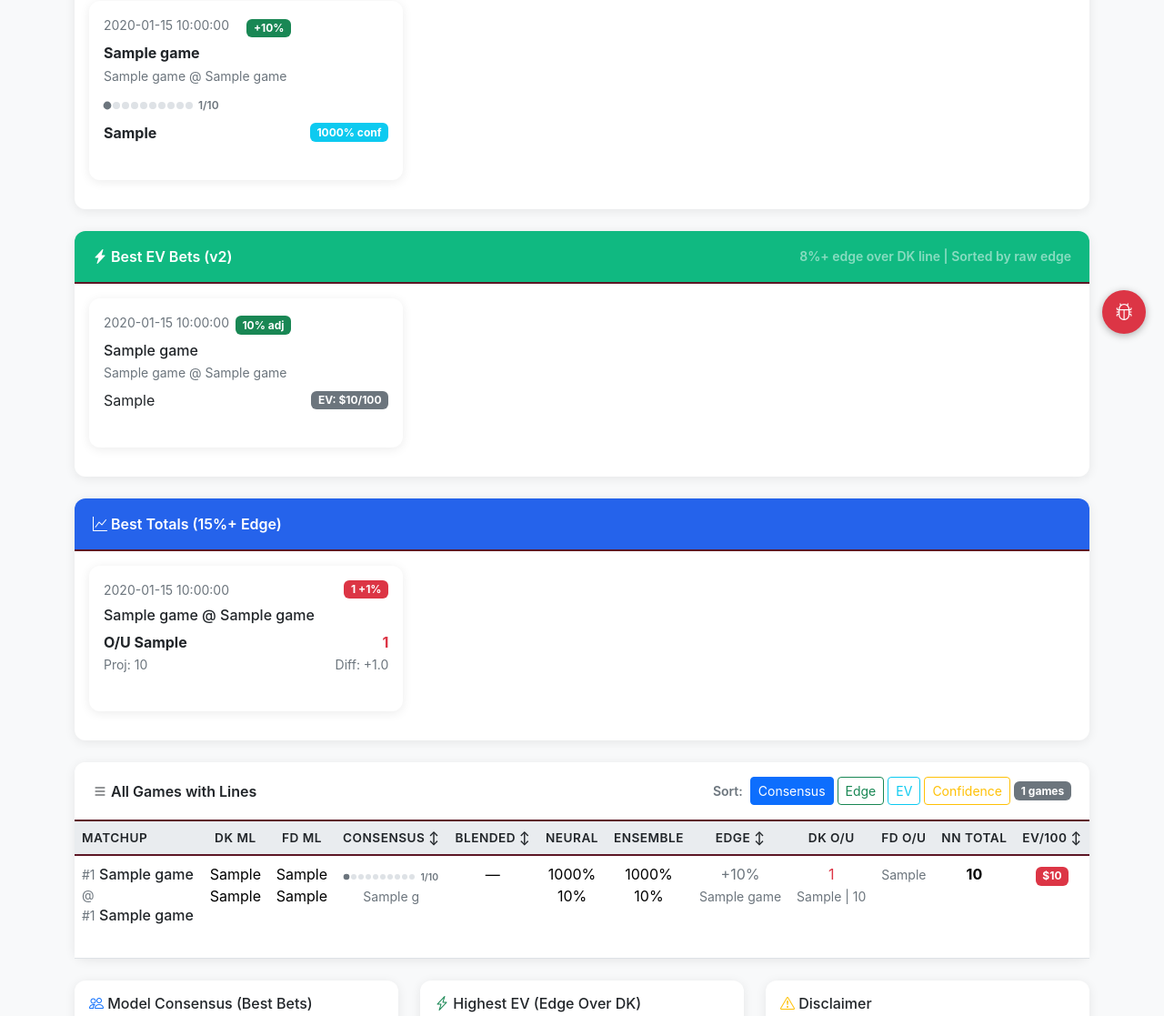
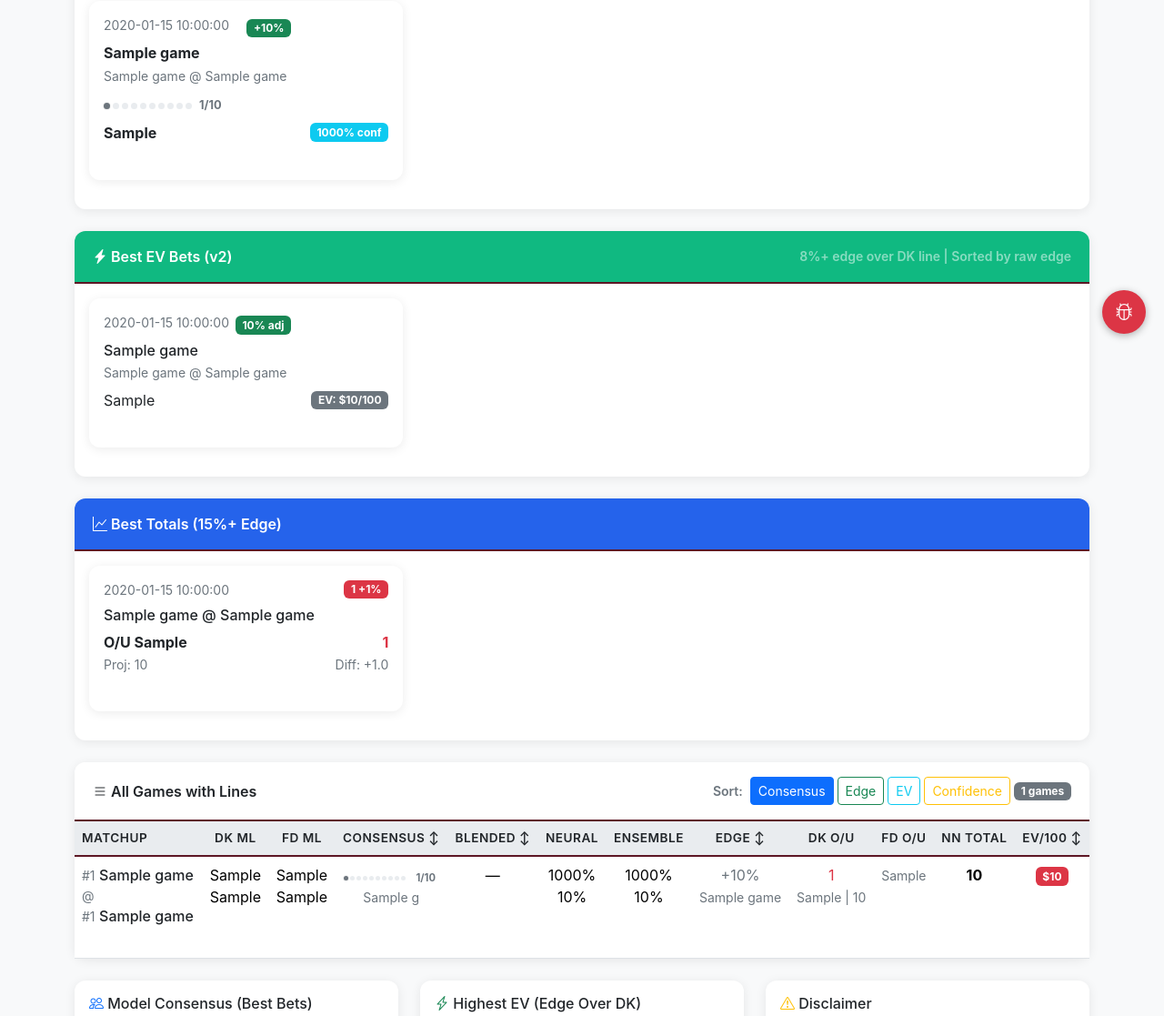
Before and after one commit to sams-claude-bot/college-baseball-predictor, a Flask app: template web/templates/betting.html in a window 1280 px wide. Shown: the part 413-1530 px from the top of the page at 91% size. Run offline with Flask 3, Linux system fonts and the light colour scheme; the template is opened without the code that fills it: most values are stand-ins (such as "Sample title", 1, 10 or a date in 2020).

Commit message:
fix: filter final games from betting page + improve agreement meter CSS
- Final games no longer show on betting page (LSU @ UCF bug)
- Improved meter dot sizing and alignment
- Added subtle glow effect for high agreement

```diff
--- a/web/helpers.py
+++ b/web/helpers.py
@@ -681,8 +681,11 @@ def get_betting_games(date_str=None):
     fd_lines = {row['game_id']: dict(row) for row in c.fetchall()}
 
     # Merge: start with DK as base, attach FD fields
+    # Skip final games - they shouldn't appear on betting page
     lines = []
     for game_id, line in dk_lines.items():
+        if line.get('status') == 'final':
+            continue  # Don't show completed games
         fd = fd_lines.get(game_id, {})
         line['fd_home_ml'] = fd.get('fd_home_ml')
         line['fd_away_ml'] = fd.get('fd_away_ml')
@@ -709,6 +712,8 @@ def get_betting_games(date_str=None):
             row = c.fetchone()
             if row:
                 line = dict(row)
+                if line.get('status') == 'final':
+                    continue  # Don't show completed games
                 # Copy ML/OU from FD into the main fields (used for edge calc)
                 line['fd_home_ml'] = line['home_ml']
                 line['fd_away_ml'] = line['away_ml']
--- a/web/templates/betting.html
+++ b/web/templates/betting.html
@@ -23,48 +23,53 @@
 .agreement-meter {
     display: inline-flex;
     align-items: center;
-    gap: 6px;
+    gap: 8px;
+    white-space: nowrap;
 }
 .agreement-meter .meter-dots {
-    display: flex;
+    display: inline-flex;
+    align-items: center;
+    gap: 3px;
+}
+.agreement-meter .dot {
+    width: 7px;
+    height: 7px;
+    border-radius: 50%;
+    background: #e9ecef;
+    flex-shrink: 0;
+}
+.agreement-meter .dot.filled {
+    box-shadow: 0 0 2px rgba(0,0,0,0.2);
+}
+.agreement-meter .meter-label {
+    font-weight: 700;
+    font-size: 0.8rem;
+    min-width: 32px;
+}
+.agreement-meter-sm .meter-dots {
     gap: 2px;
 }
-.agreement-meter .dot {
-    width: 8px;
-    height: 8px;
-    border-radius: 50%;
-    background: #dee2e6;
-    transition: all 0.2s;
-}
-.agreement-meter .dot.filled {
-    transform: scale(1.1);
-}
-.agreement-meter .meter-label {
-    font-weight: 600;
-    font-size: 0.75rem;
-}
 .agreement-meter-sm .dot {
-    width: 6px;
-    height: 6px;
+    width: 5px;
+    height: 5px;
 }
 .agreement-meter-sm .meter-label {
-    font-size: 0.65rem;
+    font-size: 0.7rem;
+    min-width: 28px;
 }
 .agreement-meter-lg .dot {
-    width: 10px;
-    height: 10px;
-    gap: 3px;
+    width: 9px;
+    height: 9px;
+}
+.agreement-meter-lg .meter-dots {
+    gap: 4px;
 }
 .agreement-meter-lg .meter-label {
-    font-size: 0.85rem;
+    font-size: 0.9rem;
 }
-/* Pulse animation for high agreement */
-@keyframes pulse-dot {
-    0%, 100% { opacity: 1; }
-    50% { opacity: 0.7; }
-}
+/* Subtle glow for high agreement */
 .agreement-meter .dot.filled.bg-success {
-    animation: pulse-dot 2s ease-in-out infinite;
+    box-shadow: 0 0 4px rgba(25, 135, 84, 0.5);
 }
 </style>
 <div class="d-flex justify-content-between align-items-center mb-4">
```
